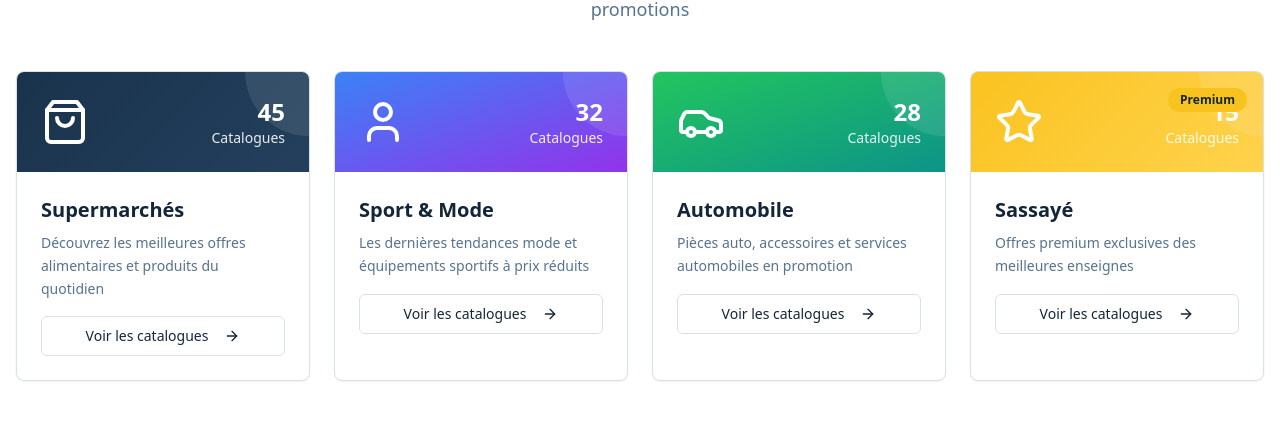
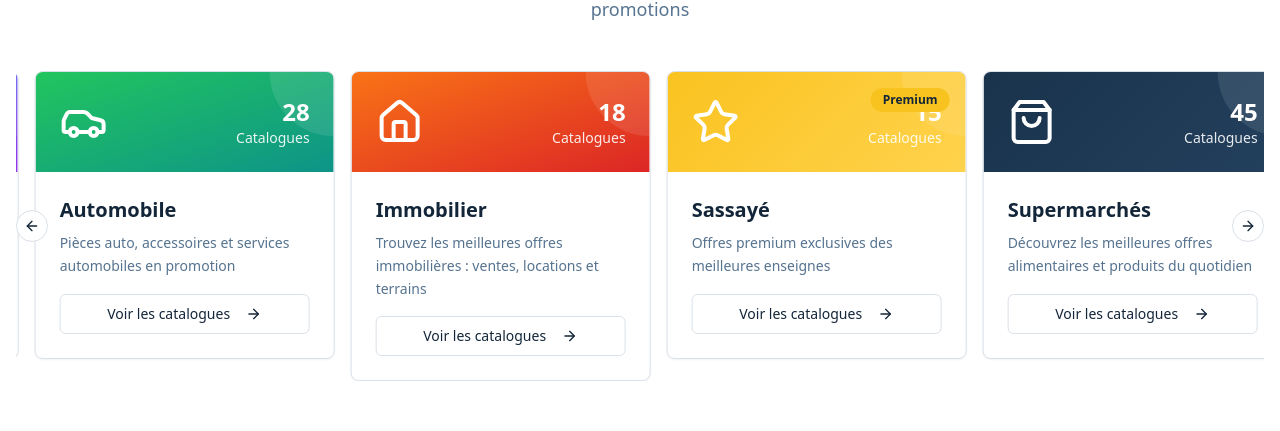
Before and after one commit to kamdemto/kompare24, a React (Vite) app: page / in a window 1280 px wide. Shown: the part 698-1129 px from the top of the page. Built offline with nearby package versions, Linux system fonts and the light colour scheme.

Commit message:
Add categories carousel
Update the homepage's "Nos Catégories" section to start with "S'essayer" and display all categories in a carousel format.

```diff
--- a/src/pages/Home.tsx
+++ b/src/pages/Home.tsx
@@ -1,5 +1,5 @@
 import React from 'react';
-import { ShoppingBag, Car, User, Star, ArrowRight, Briefcase } from 'lucide-react';
+import { ShoppingBag, Car, User, Star, ArrowRight, Briefcase, Home as HomeIcon } from 'lucide-react';
 import { Link } from 'react-router-dom';
 import Autoplay from 'embla-carousel-autoplay';
 import catalogSupermarket from '@/assets/catalog-supermarket-1.jpg';
@@ -40,6 +40,14 @@ const Home = () => {
       icon: Car,
       catalogCount: 28,
       gradient: 'bg-gradient-to-br from-green-500 to-teal-600'
+    },
+    {
+      title: 'Immobilier',
+      description: 'Trouvez les meilleures offres immobilières : ventes, locations et terrains',
+      href: '/categories/immobilier',
+      icon: HomeIcon,
+      catalogCount: 18,
+      gradient: 'bg-gradient-to-br from-orange-500 to-red-600'
     },
     {
       title: 'Sassayé',
@@ -199,10 +207,23 @@ const Home = () => {
             </p>
           </div>
 
-          <div className="grid grid-cols-1 md:grid-cols-2 lg:grid-cols-4 gap-6">
+          <div className="relative">
+            <Carousel
+              className="w-full"
+              plugins={[
+                Autoplay({
+                  delay: 3000,
+                })
+              ]}
+              opts={{
+                align: "start",
+                loop: true,
+              }}
+            >
+              <CarouselContent className="-ml-4">
                 {categories.map((category) => (
+                  <CarouselItem key={category.href} className="pl-4 md:basis-1/2 lg:basis-1/3 xl:basis-1/4">
                     <CategoryCard
-                key={category.href}
                       title={category.title}
                       description={category.description}
                       href={category.href}
@@ -211,7 +232,12 @@ const Home = () => {
                       gradient={category.gradient}
                       isPremium={category.isPremium}
                     />
+                  </CarouselItem>
                 ))}
+              </CarouselContent>
+              <CarouselPrevious className="left-0" />
+              <CarouselNext className="right-0" />
+            </Carousel>
           </div>
         </div>
       </section>
```
Lines whose indentation alone changed are shown as unchanged.
